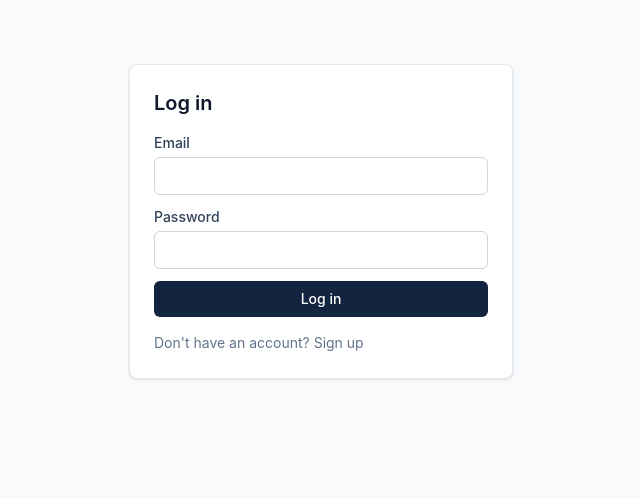
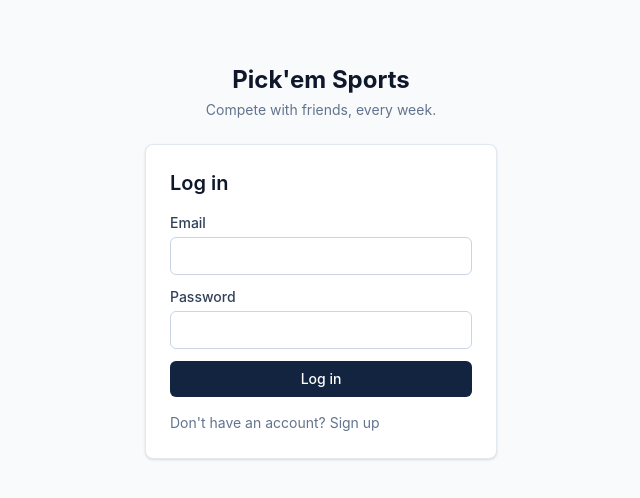
Before and after one commit to offspeed-analytics/pickem-sports, a React (Vite) app: page /#/login in a window 1280 px wide. Shown: the top 498 px of the page, without its empty margins (319-959 px from the left). Built offline with nearby package versions, Linux system fonts and the light colour scheme; no server answers.

Commit message:
Add header to login screen.

```diff
--- a/src/routes/LoginPage.tsx
+++ b/src/routes/LoginPage.tsx
@@ -32,22 +32,34 @@ export function LoginPage() {
     }
   }
 
+  const brandHeader = (
+    <div className="mb-6 flex flex-col items-center text-center">
+      <h1 className="text-2xl font-bold text-slate-900">Pick'em Sports</h1>
+      <p className="mt-1 text-sm text-slate-500">Compete with friends, every week.</p>
+    </div>
+  )
+
   if (signedUp) {
     return (
-      <div className="mx-auto mt-16 max-w-sm rounded-lg border border-slate-200 bg-white p-6 shadow-sm">
-        <h1 className="mb-2 text-xl font-semibold text-slate-900">Check your email</h1>
+      <div className="mx-auto mt-16 max-w-sm px-4">
+        {brandHeader}
+        <div className="rounded-lg border border-slate-200 bg-white p-6 shadow-sm">
+          <h2 className="mb-2 text-xl font-semibold text-slate-900">Check your email</h2>
           <p className="text-sm text-slate-500">
             We sent a confirmation link to {email}. Confirm it, then come back and sign in.
           </p>
+        </div>
       </div>
     )
   }
 
   return (
-    <div className="mx-auto mt-16 max-w-sm rounded-lg border border-slate-200 bg-white p-6 shadow-sm">
-      <h1 className="mb-4 text-xl font-semibold text-slate-900">
+    <div className="mx-auto mt-16 max-w-sm px-4">
+      {brandHeader}
+      <div className="rounded-lg border border-slate-200 bg-white p-6 shadow-sm">
+        <h2 className="mb-4 text-xl font-semibold text-slate-900">
           {mode === 'sign-in' ? 'Log in' : 'Create an account'}
-      </h1>
+        </h2>
         <form onSubmit={handleSubmit} className="space-y-3">
           <div>
             <label htmlFor="email" className="mb-1 block text-sm font-medium text-slate-700">
@@ -93,5 +105,6 @@ export function LoginPage() {
           {mode === 'sign-in' ? "Don't have an account? Sign up" : 'Already have an account? Log in'}
         </button>
       </div>
+    </div>
   )
 }
```
Lines whose indentation alone changed are shown as unchanged.
